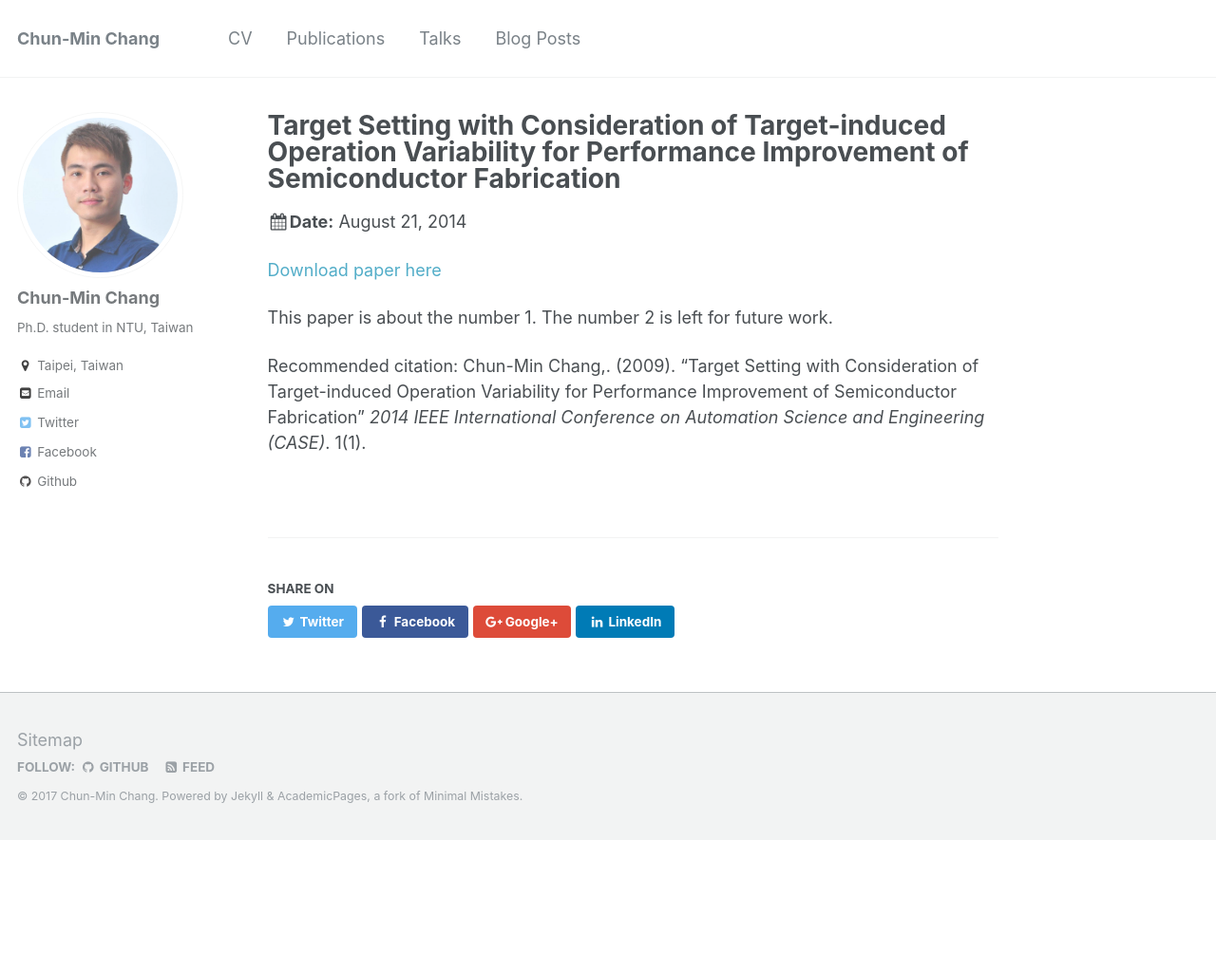
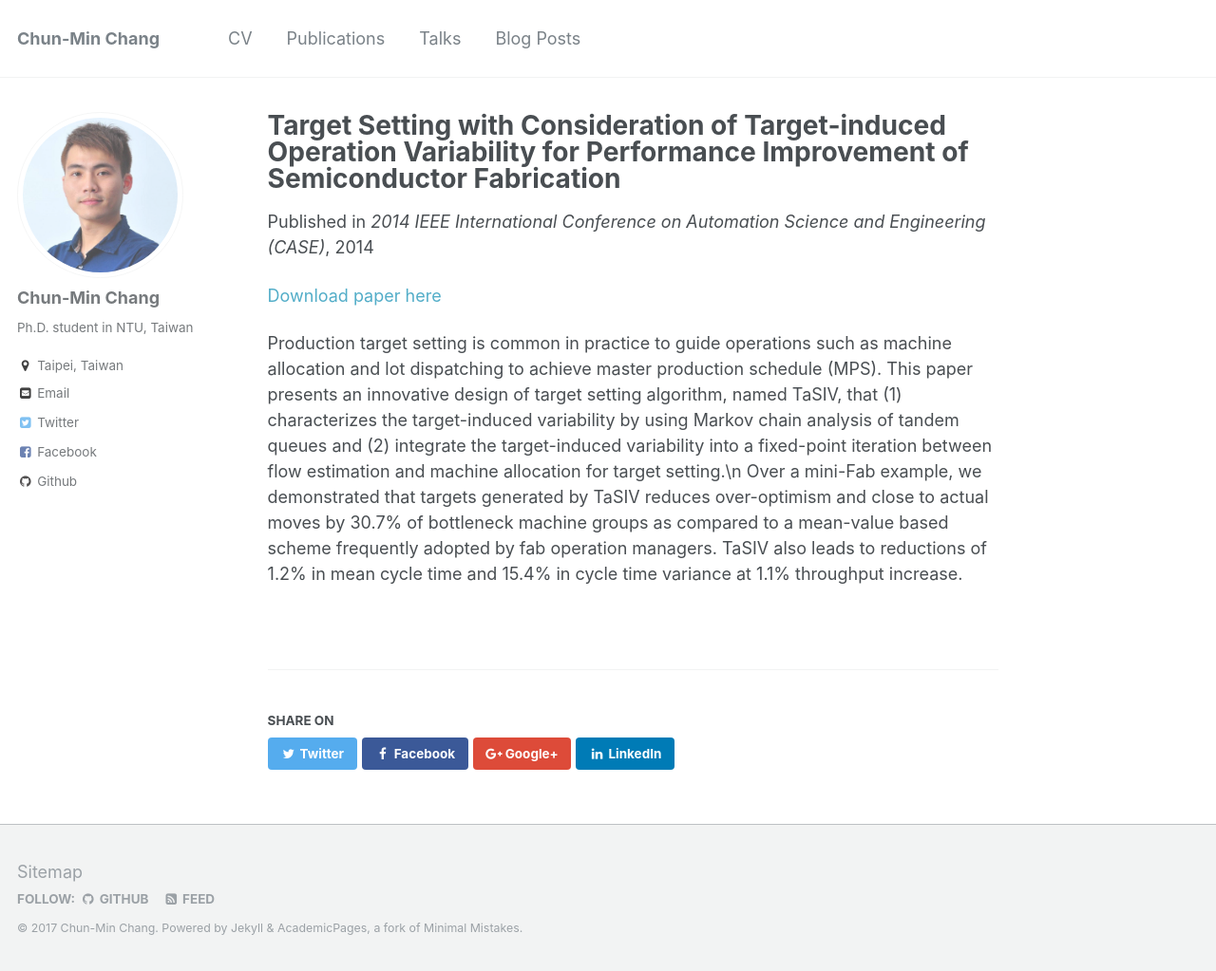
Before and after one commit to NothingHard/NothingHard.github.io, a Jekyll site: the page built from _publications/2014-08-21-Target Setting with Consideration of Target-induced Operation Variability for Performance Improvement of Semiconductor Fabrication.md, in a window 1280 px wide and 1023 px high. Shown: the whole window at 95% size. Built offline with Jekyll 4.4.1, drawn with Linux system fonts in a browser that asks for light colours.

Commit message:
update publications.py to read .csv; revise config

```diff
--- a/_config.yml
+++ b/_config.yml
@@ -218,7 +218,7 @@ defaults:
       path: ""
       type: publications
     values:
-      layout: talk
+      layout: single
       author_profile: true
       share: true
       comments: true
--- a/_publications/2014-08-21-Target Setting with Consideration of Target-induced Operation Variability for Performance Improvement of Semiconductor Fabrication.md
+++ b/_publications/2014-08-21-Target Setting with Consideration of Target-induced Operation Variability for Performance Improvement of Semiconductor Fabrication.md
@@ -2,15 +2,12 @@
 title: "Target Setting with Consideration of Target-induced Operation Variability for Performance Improvement of Semiconductor Fabrication"
 collection: publications
 permalink: /publication/2014-08-21-Target Setting with Consideration of Target-induced Operation Variability for Performance Improvement of Semiconductor Fabrication
-excerpt: 'This paper is about the number 1. The number 2 is left for future work.'
+excerpt: 'Production target setting is common in practice to guide operations such as machine allocation and lot dispatching to achieve master production schedule (MPS). This paper presents an innovative design of target setting algorithm, named TaSIV, that (1) characterizes the target-induced variability by using Markov chain analysis of tandem queues and (2) integrate the target-induced variability into a fixed-point iteration between flow estimation and machine allocation for target setting.\n Over a mini-Fab example, we demonstrated that targets generated by TaSIV reduces over-optimism and close to actual moves by 30.7% of bottleneck machine groups as compared to a mean-value based scheme frequently adopted by fab operation managers. TaSIV also leads to reductions of 1.2% in mean cycle time and 15.4% in cycle time variance at 1.1% throughput increase.'
 date: 2014-08-21
 venue: '2014 IEEE International Conference on Automation Science and Engineering (CASE)'
 paperurl: 'http://nothinghard.github.io/files/CASE14_cmc.pdf'
-citation: 'Chun-Min Chang,. (2009). &quot;Target Setting with Consideration of Target-induced Operation Variability for Performance Improvement of Semiconductor Fabrication&quot; <i>2014 IEEE International Conference on Automation Science and Engineering (CASE)</i>. 1(1).'
 ---
 
 <a href='http://nothinghard.github.io/files/CASE14_cmc.pdf'>Download paper here</a>
 
-This paper is about the number 1. The number 2 is left for future work.
-
-Recommended citation: Chun-Min Chang,. (2009). "Target Setting with Consideration of Target-induced Operation Variability for Performance Improvement of Semiconductor Fabrication" <i>2014 IEEE International Conference on Automation Science and Engineering (CASE)</i>. 1(1).
+Production target setting is common in practice to guide operations such as machine allocation and lot dispatching to achieve master production schedule (MPS). This paper presents an innovative design of target setting algorithm, named TaSIV, that (1) characterizes the target-induced variability by using Markov chain analysis of tandem queues and (2) integrate the target-induced variability into a fixed-point iteration between flow estimation and machine allocation for target setting.\n Over a mini-Fab example, we demonstrated that targets generated by TaSIV reduces over-optimism and close to actual moves by 30.7% of bottleneck machine groups as compared to a mean-value based scheme frequently adopted by fab operation managers. TaSIV also leads to reductions of 1.2% in mean cycle time and 15.4% in cycle time variance at 1.1% throughput increase.
--- a/markdown_generator/publications.py
+++ b/markdown_generator/publications.py
@@ -34,7 +34,7 @@ import pandas as pd
 
 # In[3]:
 
-publications = pd.read_csv("publications.tsv", sep="\t",header=0)
+publications = pd.read_csv("publications.csv", sep=",",header=0)
 publications
 
 
@@ -86,7 +86,7 @@ for row, item in publications.iterrows():
     if len(str(item.paper_url)) > 5:
         md += "\npaperurl: '" + item.paper_url + "'"
 
-    md += "\ncitation: '" + html_escape(item.citation) + "'"
+    #md += "\ncitation: '" + html_escape(item.citation) + "'"
 
     md += "\n---"
 
@@ -98,7 +98,7 @@ for row, item in publications.iterrows():
     if len(str(item.excerpt)) > 5:
         md += "\n" + html_escape(item.excerpt) + "\n"
 
-    md += "\nRecommended citation: " + item.citation
+    #md += "\n##### Recommended citation: " + item.citation
 
     md_filename = os.path.basename(md_filename)
 
```
